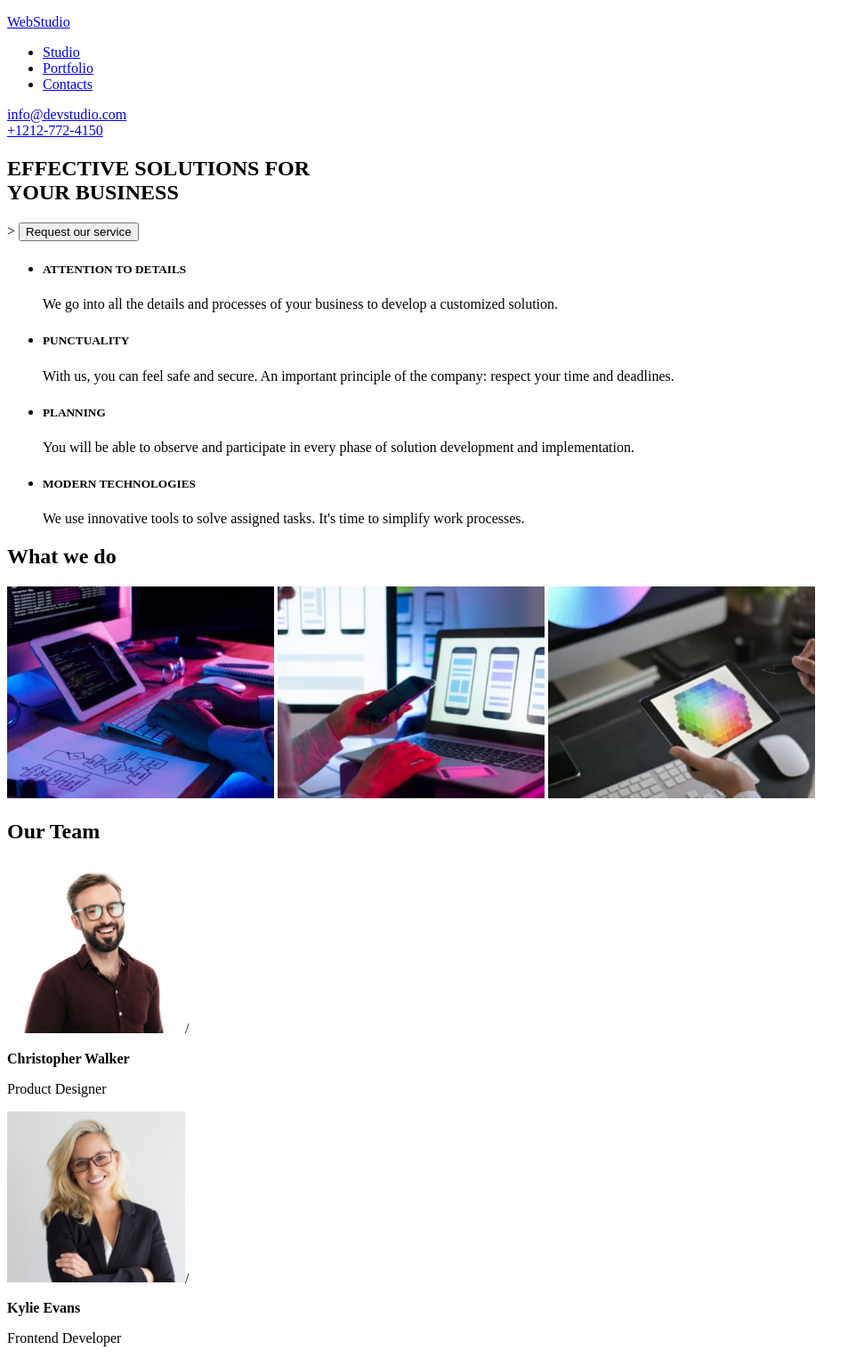
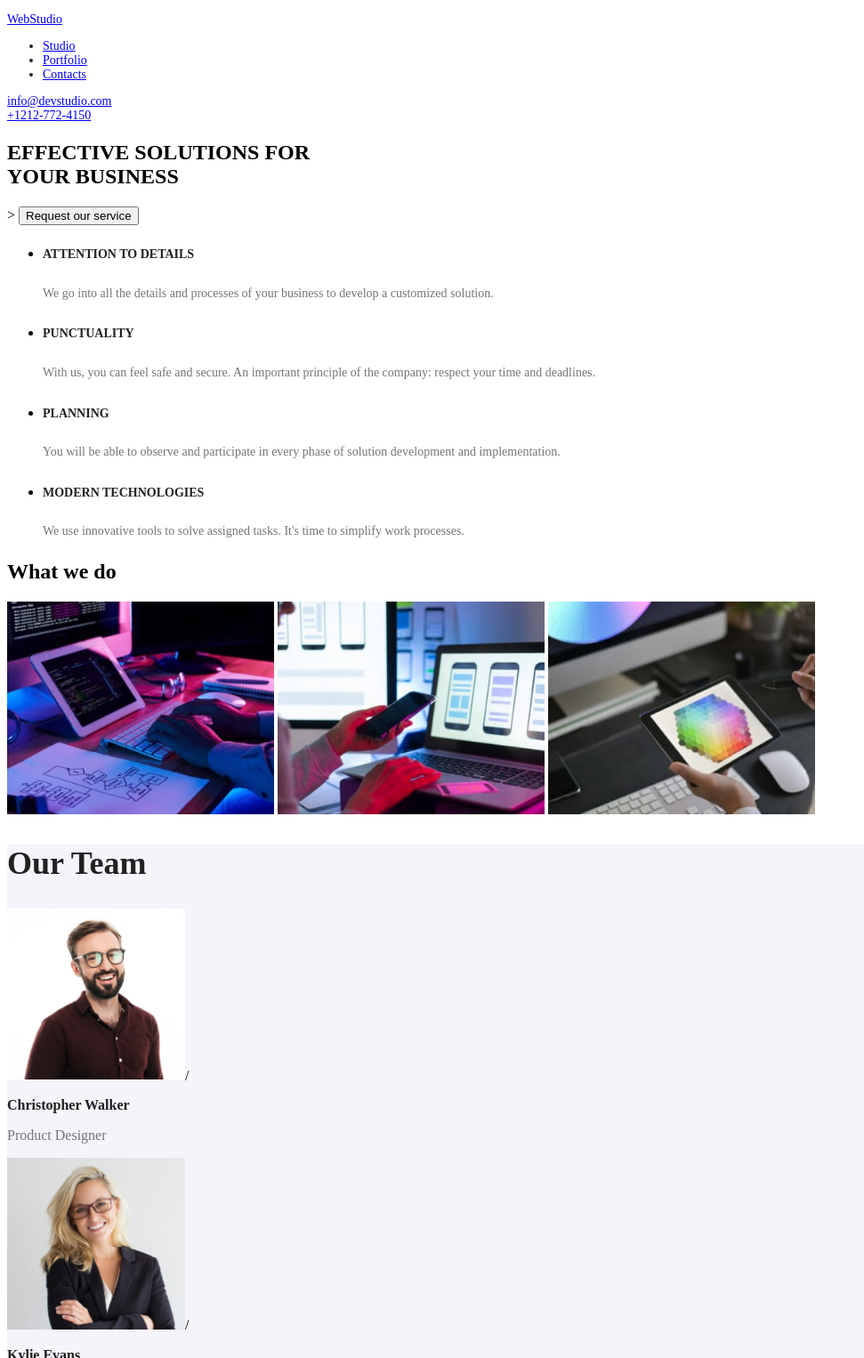
Before and after one commit to SimSD2/goit-markup-hw-02, a plain HTML site: page index.html in a window 1280 px wide. Shown: the top 1526 px of the page at 89% size, without its empty margins (0-971 px from the left). Drawn offline with Linux system fonts and the light colour scheme.

Commit message:
working on homework

```diff
--- /dev/null
+++ b/css/style.css
@@ -0,0 +1,90 @@
+.body {
+    font-family: "Roboto", sans-serif;
+    background-color: #E5E5E5;
+}
+
+.header {
+    color: #212121;
+    font-size: 14px;
+    font-style: normal;
+    font-weight: 500;
+    line-height: normal;
+
+}
+
+.menu-item:hover {
+    color: #2196F3;
+
+}
+
+.logo {
+    font-size: 26px;
+
+}
+
+.logo span {
+    color: #2196F3;
+}
+
+.contact-links:hover {
+    color: #2196F3;
+}
+
+.title-section {
+    background-color: #2F303A;
+}
+
+.title-section-text {
+    color: #FFFFFF;
+    font-size: 44px;
+    line-height: 60px;
+    font-weight: 900;
+}
+
+.request-button {
+    background-color:#2196F3;
+    color: #FFFFFF;
+    font-size: 16px;
+    line-height: 30px;
+    font-weight: 700;
+}
+
+.work-ethics-title {
+    color: #212121;
+    font-size: 14px;
+    line-height: 16.41px;
+    font-weight: 700;
+}
+
+.work-ethics-text {
+    color: #757575;
+    font-size: 14px;
+    line-height: 24px;
+    font-weight: 400;
+}
+
+.activity.title {
+    color: #212121;
+    font-size: 36px;
+    line-height: 42.19px;
+    font-weight: 700;
+}
+
+.team {
+    background-color: #F5F4FA;
+}
+
+.team-title {
+    color: #212121;
+    font-size: 36px;
+    line-height: 42.19px;
+    font-weight: 700;
+}
+
+.containers-name {
+    color: #212121;
+}
+
+.containers-function {
+    color: #757575;
+}
--- a/index.html
+++ b/index.html
@@ -3,28 +3,33 @@
 <head>
     <meta charset="UTF-8">
     <title>Studio</title>
+    <link rel="stylesheet" href="./css/style.css">
+    <link rel="preconnect" href="https://fonts.googleapis.com">
+    <link rel="preconnect" href="https://fonts.gstatic.com" crossorigin>
+    <link href="https://fonts.googleapis.com/css2?family=Raleway:ital,wght@0,100..900;1,100..900&family=Roboto:ital,wght@0,100;0,300;0,400;0,500;0,700;0,900;1,100;1,300;1,400;1,500;1,700;1,900&display=swap" rel="stylesheet">
+
 </head>
 
 <body>
 
     <!-- Page header -->
 
-    <header>
-        <a href="#">
+    <header class="header">
+        <a href="#" class="header__logo">
             <p><span>Web</span>Studio</p>
         </a>
-        <nav>
+        <nav class="header__navigation">
             <ul>
                 <li><a href="Studio">Studio</a></li>
-                <li><a href="Portfolio">Portfolio</a></li>
-                <li><a href="Contacts">Contacts</a></li>
+                <li><a href="Portfolio">Portfolio</a></liass=>
+                <li><a href="Contacts">Contacts</a></lis=>
             </ul>
         </nav>
 
-            <div>
+            <div class="header__contact">
                 <a href="mailto:info@devstudio.com">info@devstudio.com</a>
             </div>
-            <div>
+            <div class="header__contact">
                 <a href="tel:+1212-772-4150">+1212-772-4150</a>
             </div>
     </header>
@@ -35,40 +40,40 @@
 
         <!--Title section-->
 
-        <section>
-            <h1>EFFECTIVE SOLUTIONS FOR<br>YOUR BUSINESS</h1>>
-            <button type="button">Request our service</button>
+        <section class="title">
+            <h1 class="title__text">EFFECTIVE SOLUTIONS FOR<br>YOUR BUSINESS</h1>>
+            <button class=title__button type="button">Request our service</button>
         </section>
 
         <!--Work ethics section-->
 
         <section>
-            <ul>
+            <ul class="work-ethics">
                 <li>
-                    <h5>ATTENTION TO DETAILS</h5>
-                    <p>We go into all the details and processes of your business to develop a customized solution.</p>
+                    <h5 class="work-ethics-title">ATTENTION TO DETAILS</h5>
+                    <p class="work-ethics-text">We go into all the details and processes of your business to develop a customized solution.</p>
                 </li>
                 <li>
-                    <h5>PUNCTUALITY</h5>
-                    <p>With us, you can feel safe and secure. An important principle of the company: respect your time and
+                    <h5 class="work-ethics-title">PUNCTUALITY</h5>
+                    <p class="work-ethics-text">With us, you can feel safe and secure. An important principle of the company: respect your time and
                         deadlines.</p>
                 </li>
                 <li>
-                    <h5>PLANNING</h5>
-                    <p>You will be able to observe and participate in every phase of solution development and implementation.</p>
+                    <h5 class="work-ethics-title">PLANNING</h5>
+                    <p class="work-ethics-text">You will be able to observe and participate in every phase of solution development and implementation.</p>
                 </li>
 
                 <li>
-                    <h5>MODERN TECHNOLOGIES</h5>
-                    <p>We use innovative tools to solve assigned tasks. It's time to simplify work processes.</p>
+                    <h5 class="work-ethics-title">MODERN TECHNOLOGIES</h5>
+                    <p class="work-ethics-text">We use innovative tools to solve assigned tasks. It's time to simplify work processes.</p>
                 </li>
             </ul>
         </section>
 
         <!--What we do section-->
 
-        <section>
-            <h2>What we do</h2>
+        <section class="activity">
+            <h2 class="activity-title">What we do</h2>
 
             <!--Container cu poze a activitatii-->
 
@@ -91,44 +96,44 @@
 
         <!--Team section-->
 
-        <section>
-            <h2>Our Team</h2>
+        <section class="team">
+            <h2 class="team-title">Our Team</h2>
 
             <!--Container cu carduri despre angajati-->
 
-            <div>
+            <div class="containers">
                 <div>
                     <img
                     src="./images/christopher-walker.jpg"
                     alt="christopher walker image"
                     width="200"
                     >/
-                    <p><strong>Christopher Walker</strong></p>
-                    <p>Product Designer</p>
+                    <p class="containers-name"><strong>Christopher Walker</strong></p>
+                    <p class="containers-function">Product Designer</p>
                 </div>
                 <div>
                     <img
                     src="./images/kylie-evans.jpg"
                     alt="kylie evans image"
                     width="200">/
-                    <p><strong>Kylie Evans</strong></p>
-                    <p>Frontend Developer</p>
+                    <p class="containers-name"><strong>Kylie Evans</strong></p>
+                    <p class="containers-function">Frontend Developer</p>
                 </div>
                 <div>
                     <img
                     src="./images/ryan-harris.jpg"
                     alt="ryan harris image"
                     width="200">/
-                    <p><strong>Ryan Harris</strong></p>
-                    <p>Marketing</p>
+                    <p class="containers-name"><strong>Ryan Harris</strong></p>
+                    <p class="containers-function">Marketing</p>
                 </div>
                 <div>
                     <img
                     src="./images/tyler-moore.jpg"
                     alt="tyler moore image"
                     width="200">/
-                    <p><strong>Tyler Moore</strong></p>
-                    <p>UI Designer</p>
+                    <p class="containers-name"><strong>Tyler Moore</strong></p>
+                    <p class="containers-function">UI Designer</p>
                 </div>
             </div>
 
@@ -138,8 +143,8 @@
 
     <!--Footer section-->
 
-    <footer>
-        <a href="#">
+    <footer class="footer">
+        <a href="#" class="logo">
             <p><span>Web</span>Studio</p>
         </a>
         <address>
--- a/style.css
+++ b/style.css
@@ -1,4 +1,107 @@
+:root {
+    --blue:#2196F3;
+    --white: #FFFFFF;
+    --grey: #757575;
+    --black: #212121;
+    --dark-grey: #2F303A;
+    --font-family: "Roboto", sans-serif;
+    --second-family: "Raleway", sans-serif;
+}
+
 .body {
-    font-family: "roboto", sans-serif;
+    font-family: "Roboto", sans-serif,"raleway";
     background-color: #E5E5E5;
 }
+
+.menu-item:hover {
+    color: #2196F3;
+}
+
+.header__logo {
+    color: #000;
+    font-size: 26px;
+    font-weight: 700;
+}
+
+.header__logo span {
+    color: #2196F3;
+}
+
+.header__navigation {
+    color: #212121;
+    font-size: 14px;
+    font-weight: 500;
+}
+
+.header__navigation:hover {
+    color: #2196F3;
+}
+
+.header__contact {
+    color: #2196f3;
+    font-size: 14px;
+    font-weight: 500;
+}
+
+.header__contact:hover {
+    color: #2196F3;
+}
+
+.title {
+    background-color: #2f303a;;
+}
+.title__text {
+    color: #fff;
+    font-size: 44px;
+    font-weight: 900;
+    line-height: 136%
+    text-transform: uppercase;
+}
+
+.title__button {
+    color: #fff;
+    font-size: 16px;
+    font-weight: 700;
+    line-height: 187%;
+    background-color: #2196f3;
+}
+
+.work-ethics-title {
+    color: #212121;
+    font-size: 14px;
+    line-height: 16.41px;
+    font-weight: 700;
+}
+
+.work-ethics-text {
+    color: #757575;
+    font-size: 14px;
+    line-height: 24px;
+    font-weight: 400;
+}
+
+.activity.title {
+    color: #212121;
+    font-size: 36px;
+    line-height: 42.19px;
+    font-weight: 700;
+}
+
+.team {
+    background-color: #F5F4FA;
+}
+
+.team-title {
+    color: #212121;
+    font-size: 36px;
+    line-height: 42.19px;
+    font-weight: 700;
+}
+
+.containers-name {
+    color: #212121;
+}
+
+.containers-function {
+    color: #757575;
+}
```
Also changed, not shown: portofoliu.html (+13 -14 lines).
